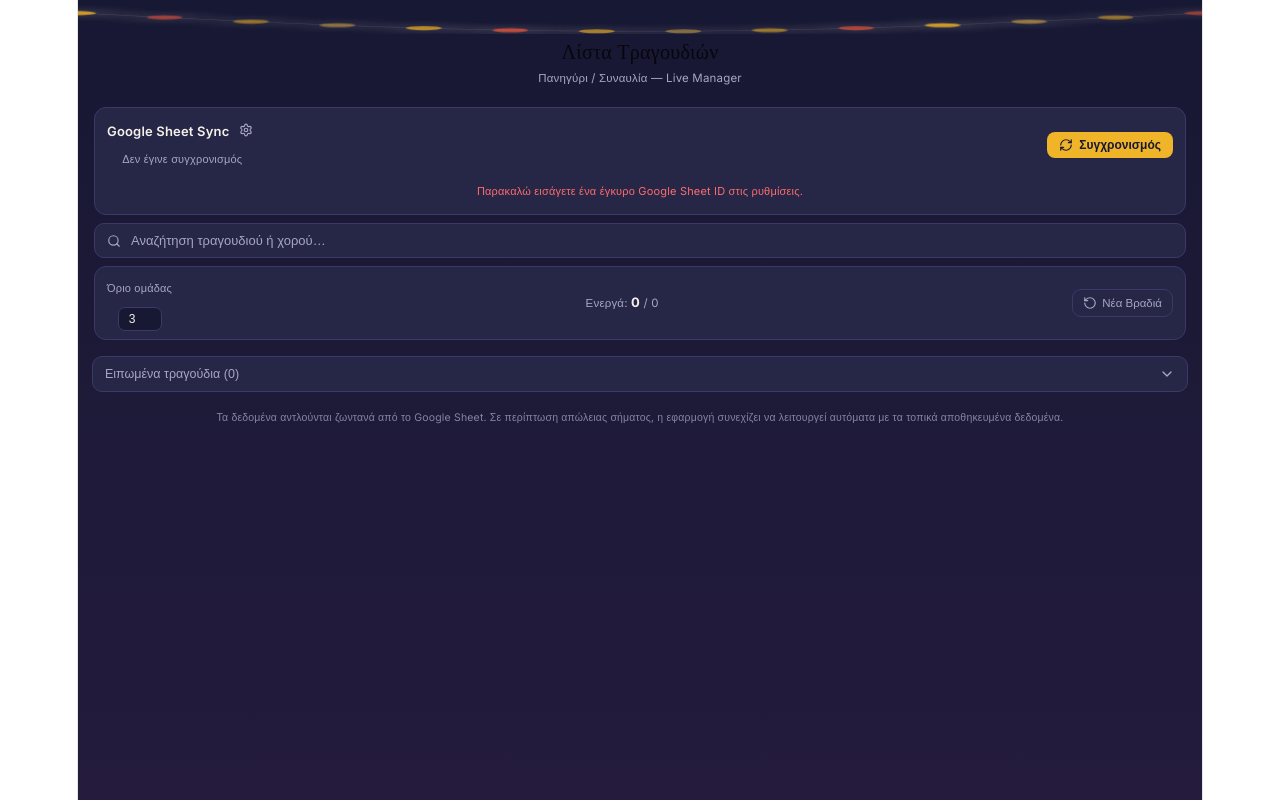
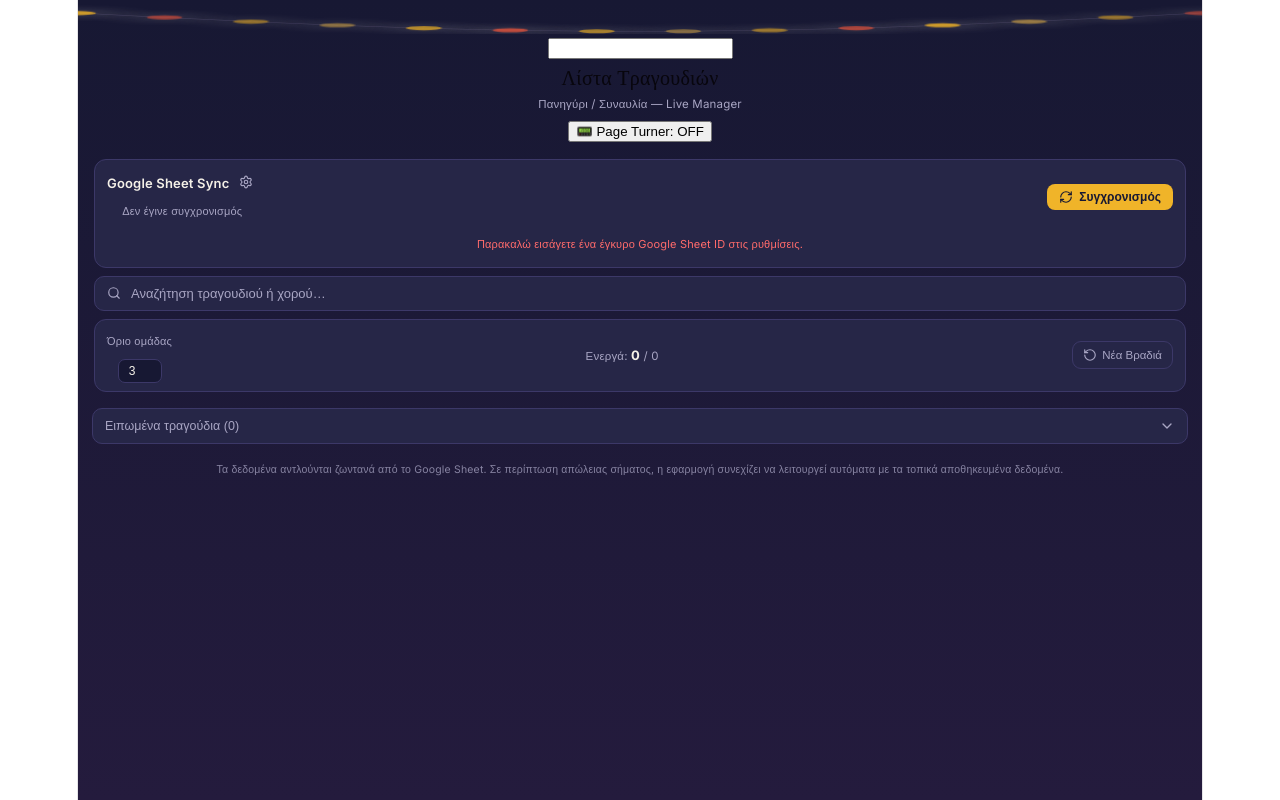
Before and after one commit to konstantinostef/songs, a React (Vite) app in the folder songs/: page / in a window 1280 px wide. Built offline with nearby package versions, Linux system fonts and the light colour scheme.

Commit message:
add space/enter to move with page turner

```diff
--- a/songs/src/App.jsx
+++ b/songs/src/App.jsx
@@ -27,6 +27,7 @@ export default function PanigyriApp() {
     () => localStorage.getItem("lyrics_sheet_gid") || ""
   );
   const [showSettings, setShowSettings] = useState(false);
+  const [pedalModeOn, setPedalModeOn] = useState(false);
 
   const [songs, setSongs] = useState([]);
   const [loading, setLoading] = useState(false);
@@ -181,80 +182,137 @@ export default function PanigyriApp() {
   };
 
   // --- Πλοήγηση με page turner πεντάλ (mode Space bar / Enter) ---
-  // Αριστερό πεντάλ (Space) -> προχωράει την επισήμανση στο επόμενο ορατό
-  // στοιχείο (τίτλος τραγουδιού ή κουμπί "Στίχοι"), με auto-scroll.
-  // Δεξί πεντάλ (Enter) -> ενεργοποιεί (κάνει "κλικ") ό,τι είναι επισημασμένο,
-  // μέσω της φυσικής συμπεριφοράς εστίασης του browser (native focus + click).
   //
-  // Το πεντάλ δεν έχει ξεχωριστό κουμπί "πίσω", οπότε το προσομοιώνουμε με
-  // τη διάρκεια πατήματος του Space: σύντομο πάτημα = μπροστά, παρατεταμένο
-  // κράτημα (>~450ms) = πίσω.
+  // ΣΗΜΑΝΤΙΚΟ: σε tablet browsers (κυρίως iOS/iPadOS Safari), τα πλήκτρα από
+  // μια Bluetooth συσκευή φτάνουν στο JavaScript ΜΟΝΟ όταν η εστίαση είναι
+  // πάνω σε πραγματικό πεδίο κειμένου (input/textarea). Γι' αυτό διατηρούμε
+  // ένα αόρατο <input> πάντα εστιασμένο όσο είναι ενεργή η λειτουργία, και
+  // εκεί «πιάνουμε» τα Space/Enter. Η επισήμανση γίνεται με CSS κλάση (όχι
+  // πραγματικό DOM focus) και η ενεργοποίηση καλεί απευθείας το click() του
+  // στοιχείου.
+  //
+  // Αριστερό πεντάλ (Space): σύντομο πάτημα -> επόμενο στοιχείο, παρατεταμένο
+  // κράτημα (>~450ms) -> προηγούμενο στοιχείο.
+  // Δεξί πεντάλ (Enter): ενεργοποιεί (κάνει «κλικ») το επισημασμένο στοιχείο.
   const HOLD_THRESHOLD_MS = 450;
-  const spaceDownAtRef = React.useRef(null);
-  const spaceHeldLongRef = React.useRef(false);
+  const pedalCatcherRef = React.useRef(null);
+  const pedalHighlightElRef = React.useRef(null);
+  const pedalDownAtRef = React.useRef(null);
 
-  const stepPedalFocus = (direction) => {
-    const focusables = Array.from(document.querySelectorAll('[data-pt-focusable="true"]'));
-    if (focusables.length === 0) return;
-    const currentIndex = focusables.indexOf(document.activeElement);
+  const getPedalFocusables = () =>
+    Array.from(document.querySelectorAll('[data-pt-focusable="true"]'));
+
+  const setPedalHighlight = (el) => {
+    if (pedalHighlightElRef.current) {
+      pedalHighlightElRef.current.classList.remove("pt-active");
+    }
+    pedalHighlightElRef.current = el || null;
+    if (el) {
+      el.classList.add("pt-active");
+      el.scrollIntoView({ behavior: "smooth", block: "center" });
+    }
+  };
+
+  const stepPedalHighlight = (direction) => {
+    const list = getPedalFocusables();
+    if (list.length === 0) return;
+    const currentIndex = pedalHighlightElRef.current
+      ? list.indexOf(pedalHighlightElRef.current)
+      : -1;
     let nextIndex;
     if (currentIndex === -1) {
-      nextIndex = direction === "forward" ? 0 : focusables.length - 1;
+      nextIndex = direction === "forward" ? 0 : list.length - 1;
     } else {
       nextIndex =
         direction === "forward"
-          ? (currentIndex + 1) % focusables.length
-          : (currentIndex - 1 + focusables.length) % focusables.length;
+          ? (currentIndex + 1) % list.length
+          : (currentIndex - 1 + list.length) % list.length;
     }
-    const next = focusables[nextIndex];
-    next.focus();
-    next.scrollIntoView({ behavior: "smooth", block: "center" });
+    setPedalHighlight(list[nextIndex]);
   };
 
+  const activatePedalHighlight = () => {
+    if (pedalHighlightElRef.current) {
+      pedalHighlightElRef.current.click();
+    }
+  };
+
+  const focusPedalCatcher = () => {
+    if (pedalCatcherRef.current) {
+      pedalCatcherRef.current.focus({ preventScroll: true });
+    }
+  };
+
+  // Κρατάμε το κρυφό πεδίο εστιασμένο όσο η λειτουργία είναι ενεργή.
   useEffect(() => {
-    // Απενεργοποιημένο όσο είναι ανοιχτό το lyrics modal (έχει δικό του
-    // focus/scroll context) ή όσο πληκτρολογεί κανείς σε πεδίο κειμένου.
-    const isSpaceKey = (e) => e.key === " " || e.code === "Space";
+    if (!pedalModeOn) {
+      setPedalHighlight(null);
+      return;
+    }
+    focusPedalCatcher();
+  }, [pedalModeOn]);
 
-    const handlePedalKeyDown = (e) => {
-      if (lyricsSnapshot) return;
-      const tag = e.target.tagName;
-      if (tag === "INPUT" || tag === "TEXTAREA") return;
-      if (!isSpaceKey(e)) return;
+  const handlePedalCatcherBlur = (e) => {
+    if (!pedalModeOn) return;
+    // Άσε ελεύθερο το πεδίο αναζήτησης (ή άλλο πεδίο κειμένου) να κρατήσει
+    // κανονικά το focus του — μην κλέβεις εστίαση ενώ κάποιος πληκτρολογεί.
+    const next = e.relatedTarget;
+    if (next && (next.tagName === "INPUT" || next.tagName === "TEXTAREA") && next !== pedalCatcherRef.current) {
+      return;
+    }
+    requestAnimationFrame(focusPedalCatcher);
+  };
 
+  const handlePedalCatcherKeyDown = (e) => {
+    if (e.key === " " || e.code === "Space") {
       e.preventDefault();
-      if (e.repeat) return; // αγνοούμε τυχόν auto-repeat, μας νοιάζει μόνο η αρχική στιγμή
-      spaceDownAtRef.current = Date.now();
-      spaceHeldLongRef.current = false;
-    };
+      if (e.repeat) return;
+      pedalDownAtRef.current = Date.now();
+    } else if (e.key === "Enter") {
+      e.preventDefault();
+    }
+  };
 
-    const handlePedalKeyUp = (e) => {
-      if (lyricsSnapshot) return;
-      const tag = e.target.tagName;
-      if (tag === "INPUT" || tag === "TEXTAREA") return;
-      if (!isSpaceKey(e)) return;
-      if (spaceDownAtRef.current == null) return;
-
-      const heldMs = Date.now() - spaceDownAtRef.current;
-      spaceDownAtRef.current = null;
-      stepPedalFocus(heldMs >= HOLD_THRESHOLD_MS ? "backward" : "forward");
-    };
-
-    window.addEventListener("keydown", handlePedalKeyDown);
-    window.addEventListener("keyup", handlePedalKeyUp);
-    return () => {
-      window.removeEventListener("keydown", handlePedalKeyDown);
-      window.removeEventListener("keyup", handlePedalKeyUp);
-    };
-  }, [lyricsSnapshot]);
+  const handlePedalCatcherKeyUp = (e) => {
+    if (e.key === " " || e.code === "Space") {
+      e.preventDefault();
+      if (pedalDownAtRef.current == null) return;
+      const heldMs = Date.now() - pedalDownAtRef.current;
+      pedalDownAtRef.current = null;
+      stepPedalHighlight(heldMs >= HOLD_THRESHOLD_MS ? "backward" : "forward");
+    } else if (e.key === "Enter") {
+      e.preventDefault();
+      activatePedalHighlight();
+    }
+  };
 
   return (
     <div className="panigyri-app">
       <Garland />
 
+      {/* Αόρατο πεδίο που "πιάνει" τα πλήκτρα Space/Enter από το page turner.
+          Παραμένει εστιασμένο όσο το pedalModeOn === true. */}
+      <input
+        ref={pedalCatcherRef}
+        className="pt-key-catcher"
+        aria-hidden="true"
+        tabIndex={-1}
+        readOnly
+        value=""
+        onKeyDown={handlePedalCatcherKeyDown}
+        onKeyUp={handlePedalCatcherKeyUp}
+        onBlur={handlePedalCatcherBlur}
+      />
+
       <div className="header">
         <h1>Λίστα Τραγουδιών</h1>
         <p>Πανηγύρι / Συναυλία — Live Manager</p>
+        <button
+          className={`pedal-mode-toggle${pedalModeOn ? " active" : ""}`}
+          onClick={() => setPedalModeOn((v) => !v)}
+        >
+          {pedalModeOn ? "📟 Page Turner: ΟΝ" : "📟 Page Turner: OFF"}
+        </button>
       </div>
 
       <div className="sync-card">
```
